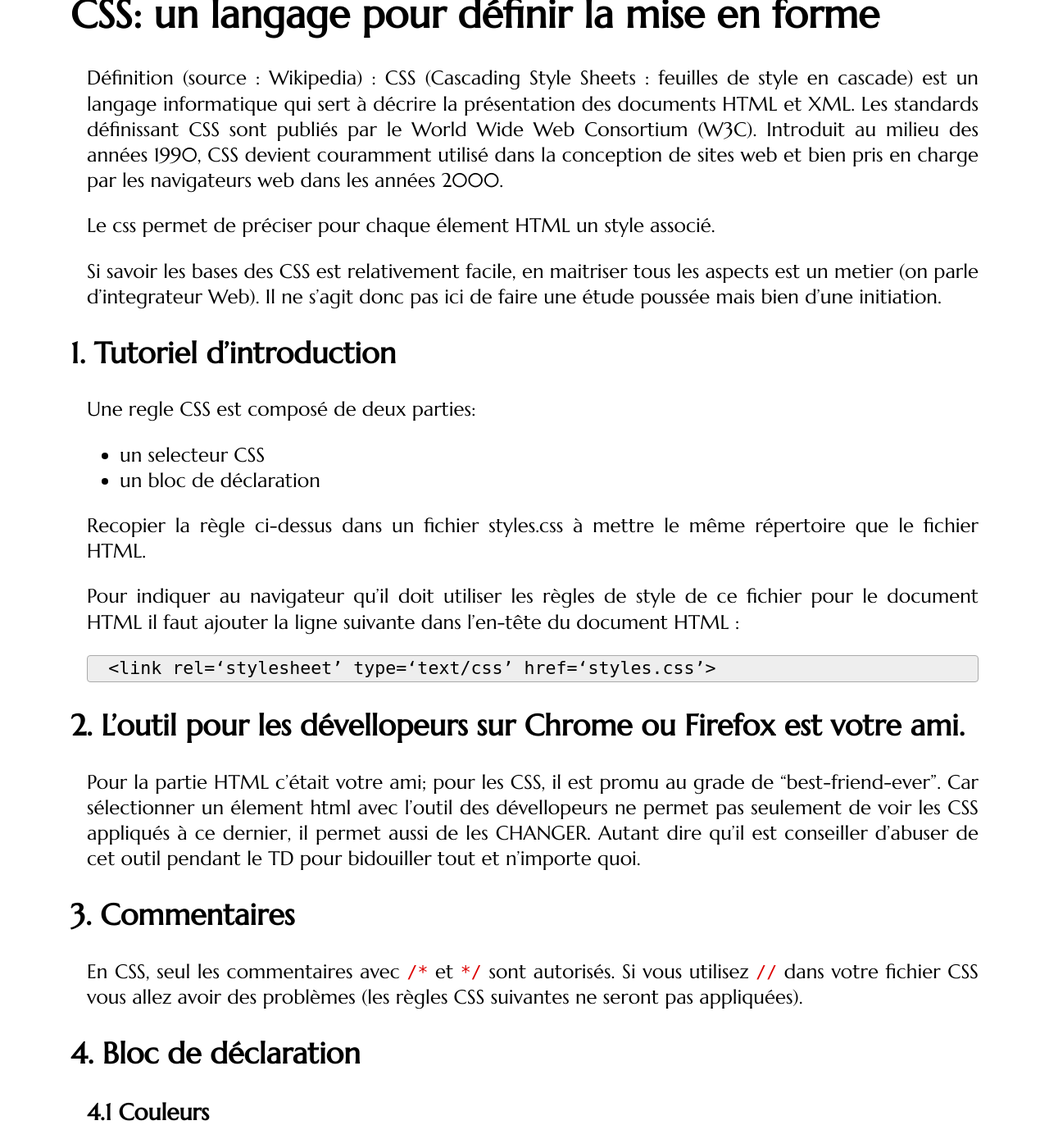
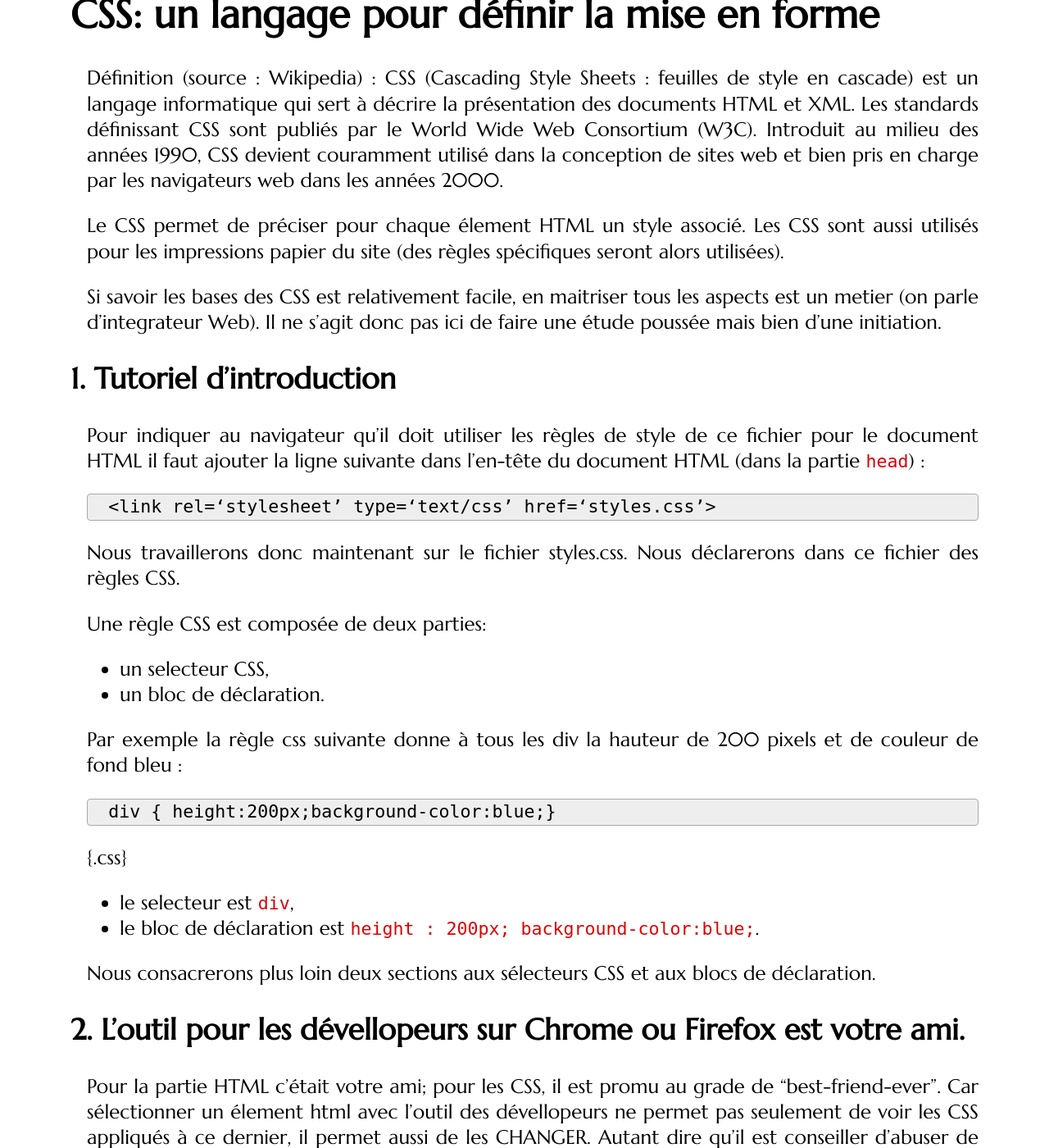
Before and after one commit to romainlebreton/R1.02-DeveloppementInterfacesWeb, a Jekyll site: the page built from tutorials/tutorial2.md, in a window 1280 px wide and 1400 px high, scrolled down 196 px. Shown: the whole window at 82% size. Built offline with Jekyll 4.4.1, drawn with Linux system fonts in a browser that asks for light colours; some web fonts are replaced; comment, search, counter and statistics services are not loaded; some of the changed text lies outside the part shown.

Commit message:
clean up css

```diff
--- a/tutorials/tutorial2.md
+++ b/tutorials/tutorial2.md
@@ -14,7 +14,10 @@
 charge par les navigateurs web dans les années 2000.
 
 
-Le css permet de préciser pour chaque élement HTML un style associé.
+Le CSS permet de préciser pour chaque élement HTML un style associé.
+Les CSS sont aussi utilisés pour les impressions papier du site (des règles spécifiques seront alors utilisées).
+
+
 
 Si savoir les bases des CSS est relativement facile, en maitriser tous les aspects est un metier (on parle d'integrateur Web).
 Il ne s'agit donc pas ici de faire une étude poussée mais bien d'une initiation.
@@ -22,23 +25,34 @@
 ## Tutoriel d'introduction
 
 
-Une regle CSS est composé de deux parties:
-
- * un selecteur CSS
- * un bloc de déclaration
-
-
-Recopier la règle ci-dessus dans un fichier styles.css à mettre le même répertoire que le
-fichier HTML.
 
 Pour indiquer au navigateur qu'il doit utiliser les règles de style de ce fichier pour le document
-HTML il faut ajouter la ligne suivante dans l'en-tête du document HTML :
+HTML il faut ajouter la ligne suivante dans l'en-tête du document HTML (dans la partie `head`) :
 
 ~~~
 <link rel=‘stylesheet’ type=‘text/css’ href=‘styles.css’>
 ~~~
 {:.html}
 
+Nous travaillerons donc maintenant sur le fichier styles.css.
+Nous déclarerons dans ce fichier des règles CSS.
+
+Une règle CSS est composée de deux parties:
+
+ * un selecteur CSS,
+ * un bloc de déclaration.
+
+Par exemple la règle css suivante donne à tous les div la hauteur de 200 pixels et de couleur de fond bleu :
+
+~~~
+div { height:200px;background-color:blue;}
+~~~
+{.css}
+
+ * le selecteur est `div`,
+ * le bloc de déclaration est `height : 200px; background-color:blue;`.
+
+Nous consacrerons plus loin deux sections aux sélecteurs CSS et aux blocs de déclaration.
 
 ## L'outil pour les dévellopeurs sur Chrome ou Firefox est votre ami.
 
@@ -73,11 +87,11 @@
 
 ### Dimensions
 
-Certains éléments peuvent avoir une taille définie par CSS, d'auter non. Cela caractérise entre autres chose des élements inline et block.
+Certains éléments peuvent avoir une taille définie par CSS, d'autre épousent la place minimale nécesssaire à leur rendu. Cela caractérise entre autres chose des élements inline et block. Nous préciserons ces notions dans le TD suivant, en attendant on s'en tiendra à expliciter les unités de dimensions applicables.
+L'unité la plus utilisée pour les CSS
 
-Nous préciserons ces notions dans le TD suivant, en attendant on s'en tiendra à expliciter les unités de dimensions applicables.
-
-Pixels percentages vh,...em...
+L'unité la plus utilisée est le pixel "px". On pr
+Pixels, percentages vh,...em...
 
 ### Fontes
 
@@ -191,7 +205,6 @@
 {.css}
 
 
-
 <a id="select_complex"></a>
 ### Règles de compositions, Sélecteurs complexes.
 
@@ -202,6 +215,27 @@
 	* les div ayant la class "toto" et qui sont fils d'un élement d'id #titi mais aussi fils directs d'un element de type span.
 	* <b>ou</b> l'élement qui a pour id "my_id".
 
+### Pseudo Classes
+
+Pseudo Classes des liens
+
+
+~~~
+.skill {
+a:link {color: yellow;}
+a:visited {color: pink;}
+~~~
+{.css}
+
+Pseudo Classes d'interaction
+
+
+
+~~~
+.skill {
+a:hover {text-decoration: underline;}
+~~~
+{.css}
 
 #### Regroupement
 
```
Also changed, not shown: tutorials/tutorial1.md (+5 -3 lines).
